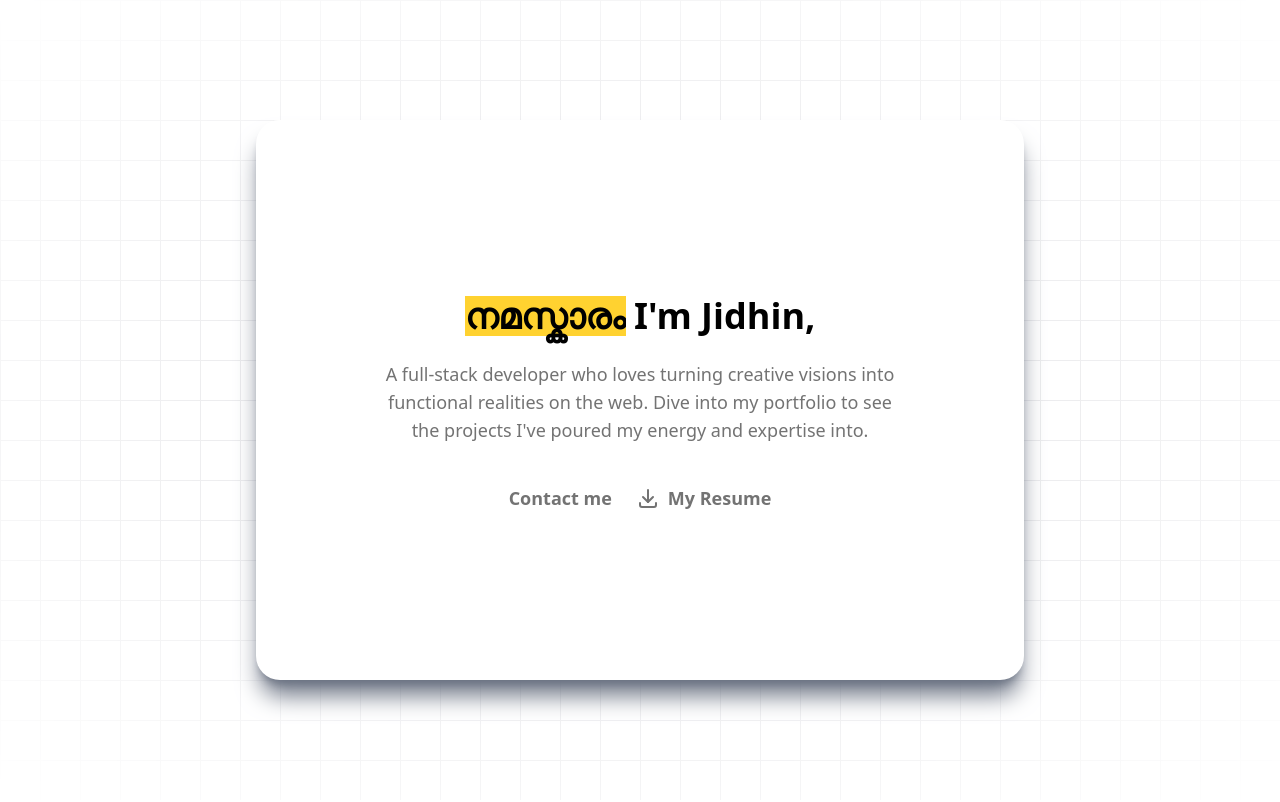
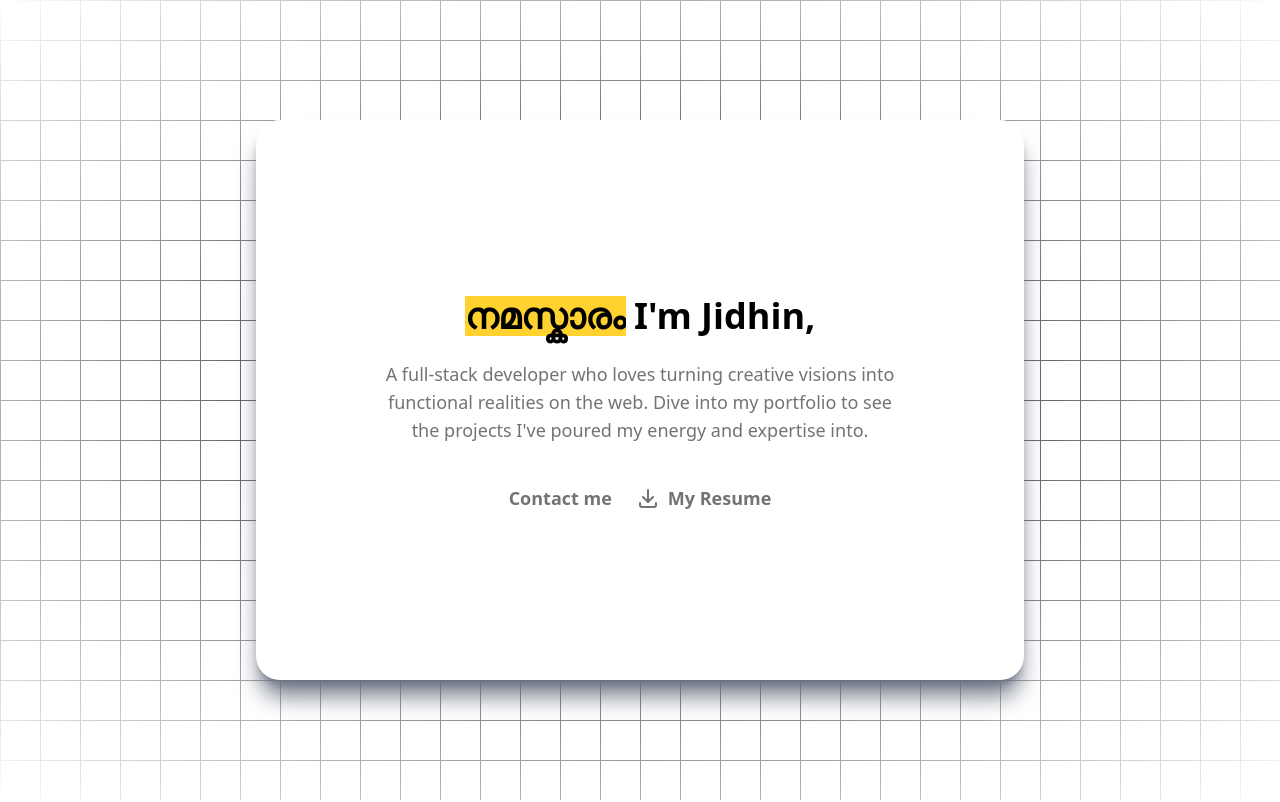
Before and after one commit to jidhin01/Jidhin, a React (Vite) app: page / in a window 1280 px wide. Shown: the top 802 px of the page. Built offline with nearby package versions, Linux system fonts and the light colour scheme.

Commit message:
favicon update

```diff
--- a/index.html
+++ b/index.html
@@ -2,8 +2,15 @@
 <html lang="en">
   <head>
     <meta charset="UTF-8" />
-    <link rel="icon" type="image/svg+xml" href="/favicon.png" />
     <meta name="viewport" content="width=device-width, initial-scale=1.0" />
+
+    <link rel="icon" type="image/png" href="/favicon.png" />
+
+    <link rel="icon" type="image/png" href="/favicon-192x192.png" sizes="192x192" />
+    <link rel="icon" type="image/png" href="/favicon-512x512.png" sizes="512x512" />
+
+    <link rel="apple-touch-icon" href="/apple-touch-icon.png" />
+
     <title>Jidhin</title>
   </head>
   <body>
--- a/src/components/Gridbg.jsx
+++ b/src/components/Gridbg.jsx
@@ -9,8 +9,8 @@ export function GridBackground() {
         className={cn(
           "absolute inset-0",
           "[background-size:40px_40px]",
-          "[background-image:linear-gradient(to_right,#e4e4e7_1px,transparent_1px),linear-gradient(to_bottom,#e4e4e7_1px,transparent_1px)]",
-          "dark:[background-image:linear-gradient(to_right,#262626_1px,transparent_1px),linear-gradient(to_bottom,#262626_1px,transparent_1px)]"
+
+          "[background-image:linear-gradient(to_right,#262626_1px,transparent_1px),linear-gradient(to_bottom,#262626_1px,transparent_1px)]"
         )}
       />
 
--- a/src/components/Text-hover.jsx
+++ b/src/components/Text-hover.jsx
@@ -21,7 +21,7 @@ export const TextHoverEffect = ({ text, duration }) => {
   }, [cursor]);
 
   const responsiveTextClass =
-    "fill-transparent stroke-neutral-200 font-[helvetica] text-4xl sm:text-5xl md:text-6xl lg:text-7xl font-bold dark:stroke-neutral-800";
+    "fill-transparent stroke-neutral-800 font-[helvetica] text-4xl sm:text-5xl md:text-6xl lg:text-7xl font-bold dark:stroke-neutral-800";
 
   return (
     <svg
```
